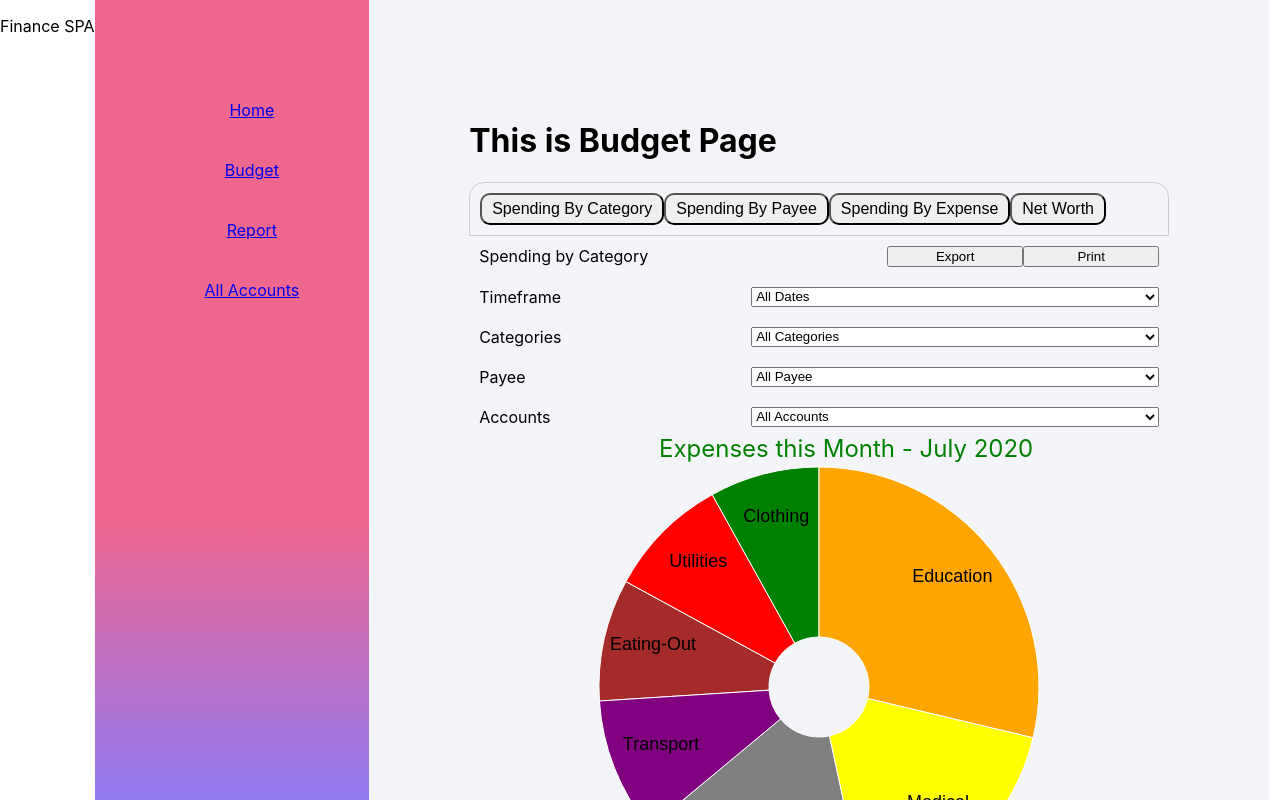
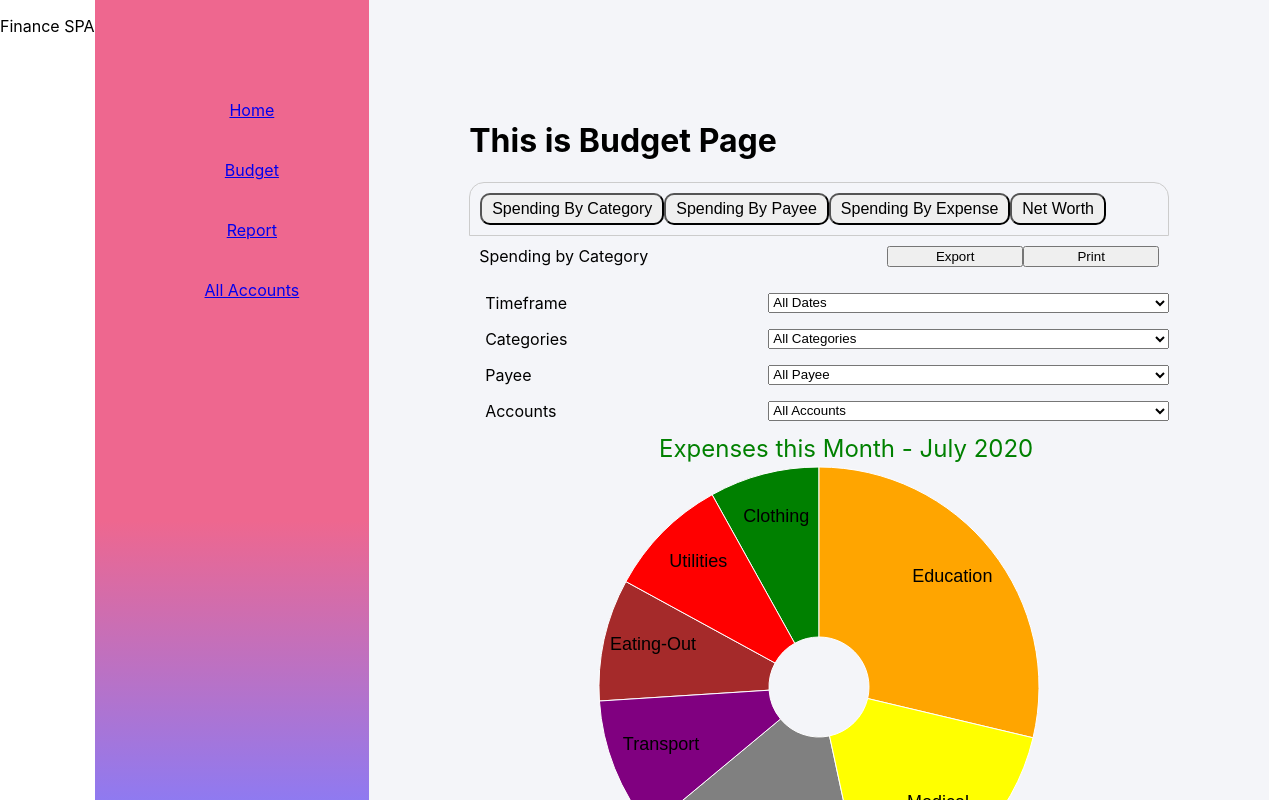
Before and after one commit to thyik/finance-spa, a React (Create React App) app: page /budget in a window 1280 px wide. Shown: the top 800 px of the page. Built offline with nearby package versions, Linux system fonts and the light colour scheme.

Commit message:
update grid

```diff
--- a/src/App.css
+++ b/src/App.css
@@ -95,13 +95,17 @@ table {
     color: red;
 }
 
+/* grid layout */
 .grid-subgroup {
     display: grid;
     grid-template-columns: 60% 20% 20%;
     padding: 10px 10px;
 }
+
 .grid-table {
     display: grid;
     grid-template-columns: 40% 60%;
-    padding: 10px 10px;
+    padding: 1em 1em;
+    row-gap: 1em;
+    column-gap: 1em;
 }
--- a/src/contents/Budget.jsx
+++ b/src/contents/Budget.jsx
@@ -87,12 +87,12 @@ class Budget extends Component {
         });
 
         return (
-            <div className="grid-table">
+            <React.Fragment>
                 <label>{Object.values(title)}</label>
                 <select name={Object.values(title)} id={Object.values(title)}>
                     {renderOption}
                 </select>
-            </div>
+            </React.Fragment>
         );
     });
 
@@ -117,7 +117,7 @@ class Budget extends Component {
                     <button>Export</button>
                     <button>Print</button>
                 </div>
-                {this.renderItems}
+                <div className="grid-table">{this.renderItems}</div>
                 {/* <svg width="400" height="450"></svg> */}
                 <PieChart
                     data={this.state.pieData}
```
